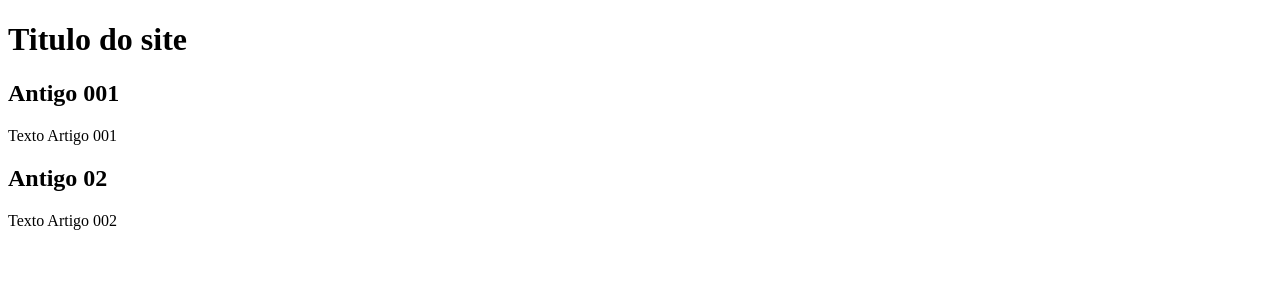
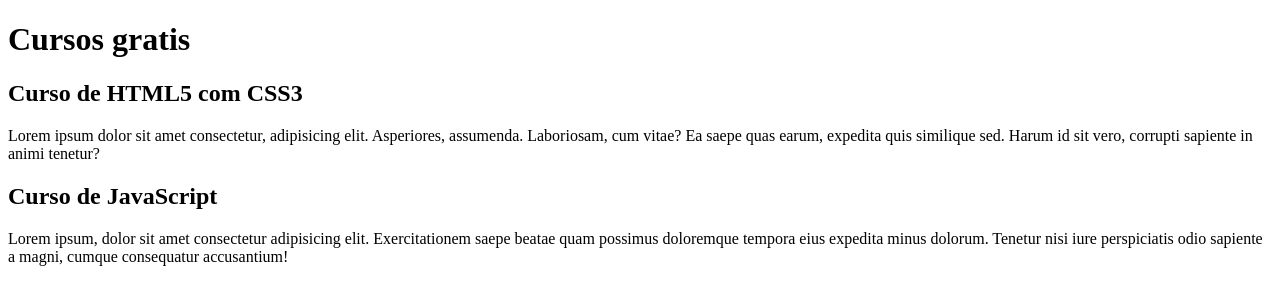
Before and after one commit to vini-duran/projeto-site, a plain HTML site: page Index.html in a window 1280 px wide. Drawn offline with Linux system fonts and the light colour scheme.

Commit message:
Comecei a escrever o conteudo

```diff
--- a/Index.html
+++ b/Index.html
@@ -8,15 +8,15 @@
 <body>
     <main>
         <head>
-            <h1>Titulo do site</h1>
+            <h1>Cursos gratis</h1>
         </head>
         <article>
-            <h2>Antigo 001</h2>
-            <p>Texto Artigo 001</p>
+            <h2>Curso de HTML5 com CSS3</h2>
+            <p>Lorem ipsum dolor sit amet consectetur, adipisicing elit. Asperiores, assumenda. Laboriosam, cum vitae? Ea saepe quas earum, expedita quis similique sed. Harum id sit vero, corrupti sapiente in animi tenetur?</p>
         </article>
         <article>
-            <h2>Antigo 02</h2>
-            <p>Texto Artigo 002</p>
+            <h2>Curso de JavaScript</h2>
+            <p>Lorem ipsum, dolor sit amet consectetur adipisicing elit. Exercitationem saepe beatae quam possimus doloremque tempora eius expedita minus dolorum. Tenetur nisi iure perspiciatis odio sapiente a magni, cumque consequatur accusantium!</p>
         </article>
     </main>
 </body>
```
